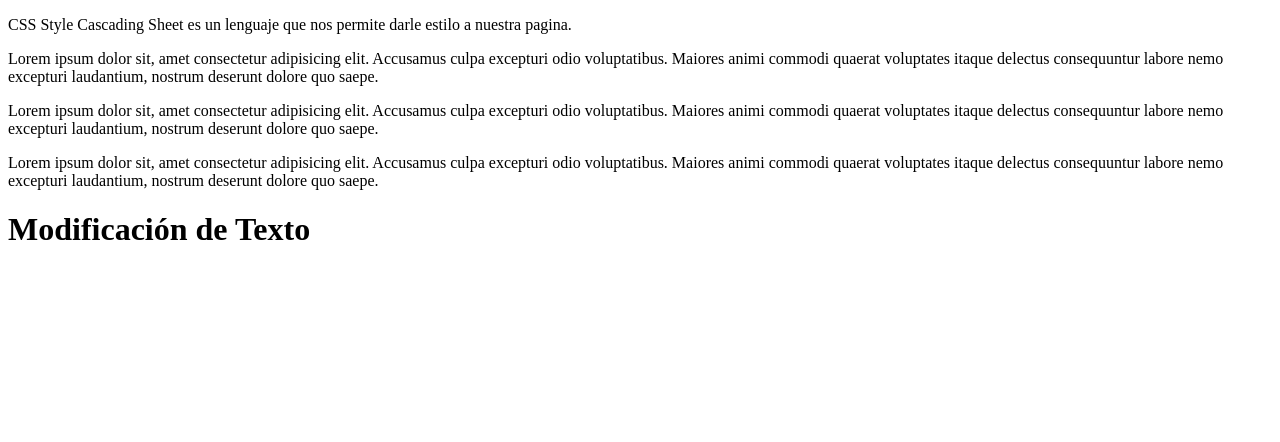
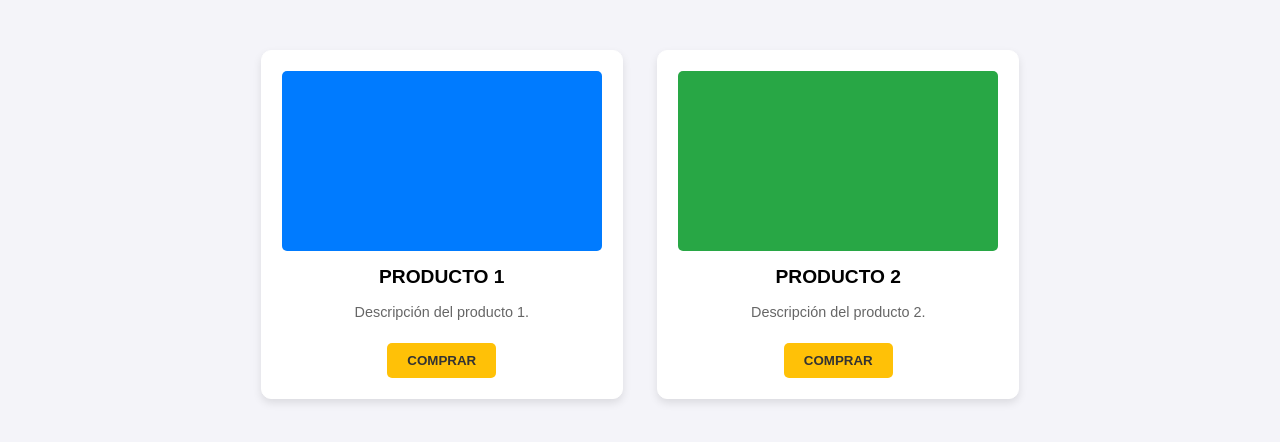
Before and after one commit to juancruzana/ProgWebUTN, a plain HTML site: page Prog-Web-CSS/TP2-ProgWeb-CSS/productos.html in a window 1280 px wide. Drawn offline with Linux system fonts and the light colour scheme; files that its build step writes are made by us from their sources.

Commit message:
Añado tp2 CSS

```diff
--- a/Prog-Web-CSS/TP2-ProgWeb-CSS/productos.css
+++ b/Prog-Web-CSS/TP2-ProgWeb-CSS/productos.css
@@ -1,24 +1,102 @@
-body{
-    border: 5px solid #000;
-    padding: 20px;
-    min-height: 500px;
-    row-gap: 200px;
-    /* display: flex; */
+:root {
+    --fondo-body: #f4f4f9;
+    --producto1: #007bff;
+    --producto2: #28a745;
+    --titulo-texto: #000;
+    --parrafo-texto: #666;
+    --boton: #ffc107;
+    --boton-hover: #dc3545;
 
 }
 
-#parrafo1{
-    background: #049;
+body {
+    font-family: Arial, sans-serif;
+    background-color: var(--fondo-body);
+    margin: 0;
+    padding: 20px;
+    text-align: center;
 }
 
-.parrafo2{
-    background: #949;
+.contenedor-productos {
+    display: inline-block;
+    padding: 15px;
+    max-width: 800px;
+    width: 100%;
+    margin: 0 auto;
 }
 
-p:nth-child(4){
-    background: #456;
+.tarjeta-producto {
+    display: inline-block;
+    background-color: #fff;
+    border: 1px solid #fff;
+    padding: 20px;
+    margin: 15px ;
+    width: 40%;
+    box-shadow: 0 4px 8px rgba(0, 0, 0, 0.1);
+    text-align: center;
+    border-radius: 10px;
 }
 
-h1{
-    box-shadow: #000 5px 5px;
+.tarjeta-producto:hover {
+    transform:  translateY(-2px);
+    box-shadow: 0 8px 16px rgba(0, 0, 0, 0.15);
 }
+
+.imagen-cuadra {
+    width: 100%;
+    height: 180px;
+    margin-bottom: 15px;
+    border-radius: 5px;
+}
+
+.producto-a {
+    background-color: var(--producto1);
+}
+
+.producto-b {
+    background-color: var(--producto2);
+}
+
+.titulo-producto {
+    font-size: 1.2em;
+    color: #000;
+    margin-top: 0;
+    margin-bottom: 10px;
+    text-transform: uppercase;
+}
+
+.descripcion-producto {
+    font-size: 0.9em;
+    color: #666;
+    margin-bottom: 20px;
+    line-height: 1.4;
+}
+
+.boton-compra {
+    background-color: var(--boton);
+    color: #333333;
+    border: none;
+    padding: 10px 20px;
+    text-transform: uppercase;
+    font-weight: bold;
+    border-radius: 5px;
+    cursor: pointer;
+    transition: background-color 0.3s ease, transform 0.1s ease;
+}
+
+.boton-compra:hover {
+    background-color: var(--boton-hover);
+    color: #fff;
+    transform: scale(1.05);
+}
+
+@media (max-width: 768px) {
+    .contenedor-productos {
+        flex-direction: column;
+    }
+
+    .tarjeta-producto {
+        width: 80%;
+        max-width: 400px;
+    }
+}
--- a/Prog-Web-CSS/TP2-ProgWeb-CSS/productos.html
+++ b/Prog-Web-CSS/TP2-ProgWeb-CSS/productos.html
@@ -3,16 +3,22 @@
 <head>
     <meta charset="UTF-8">
     <meta name="viewport" content="width=device-width, initial-scale=1.0">
-    <link rel="stylesheet" href="style.css">
+    <link rel="stylesheet" href="productos.css">
     <title>Document</title>
 </head>
 <body>
-    <p>CSS Style Cascading Sheet es un lenguaje que nos permite darle estilo a nuestra pagina.</p>
-
-    <p id="parrafo1">Lorem ipsum dolor sit, amet consectetur adipisicing elit. Accusamus culpa excepturi odio voluptatibus. Maiores animi commodi quaerat voluptates itaque delectus consequuntur labore nemo excepturi laudantium, nostrum deserunt dolore quo saepe.</p>
-    <p class="parrafo2">Lorem ipsum dolor sit, amet consectetur adipisicing elit. Accusamus culpa excepturi odio voluptatibus. Maiores animi commodi quaerat voluptates itaque delectus consequuntur labore nemo excepturi laudantium, nostrum deserunt dolore quo saepe.</p>
-    <p>Lorem ipsum dolor sit, amet consectetur adipisicing elit. Accusamus culpa excepturi odio voluptatibus. Maiores animi commodi quaerat voluptates itaque delectus consequuntur labore nemo excepturi laudantium, nostrum deserunt dolore quo saepe.</p>
-
-    <h1>Modificación de Texto</h1>
+    <div class="contenedor-productos">
+    <div class="tarjeta-producto">
+        <div class="imagen-cuadra producto-a"></div>
+        <h2 class="titulo-producto">Producto 1</h2>
+        <p class="descripcion-producto" >Descripción del producto 1.</p>
+        <button class="boton-compra">Comprar</button>
+    </div>
+    <div class="tarjeta-producto">
+        <div class="imagen-cuadra producto-b"></div>
+        <h2 class="titulo-producto">Producto 2</h2>
+        <p class="descripcion-producto" >Descripción del producto 2.</p>
+        <button class="boton-compra">Comprar</button>
+    </div>
 </body>
 </html>
```
Also changed, not shown: Prog-Web-CSS/Tp1-ProgWeb-CSS/index.html (renamed from Prog-Web-CSS/Tp3-ProgWeb-CSS/index.html), Prog-Web-CSS/Tp1-ProgWeb-CSS/styles.css (renamed from Prog-Web-CSS/Tp3-ProgWeb-CSS/styles.css).
